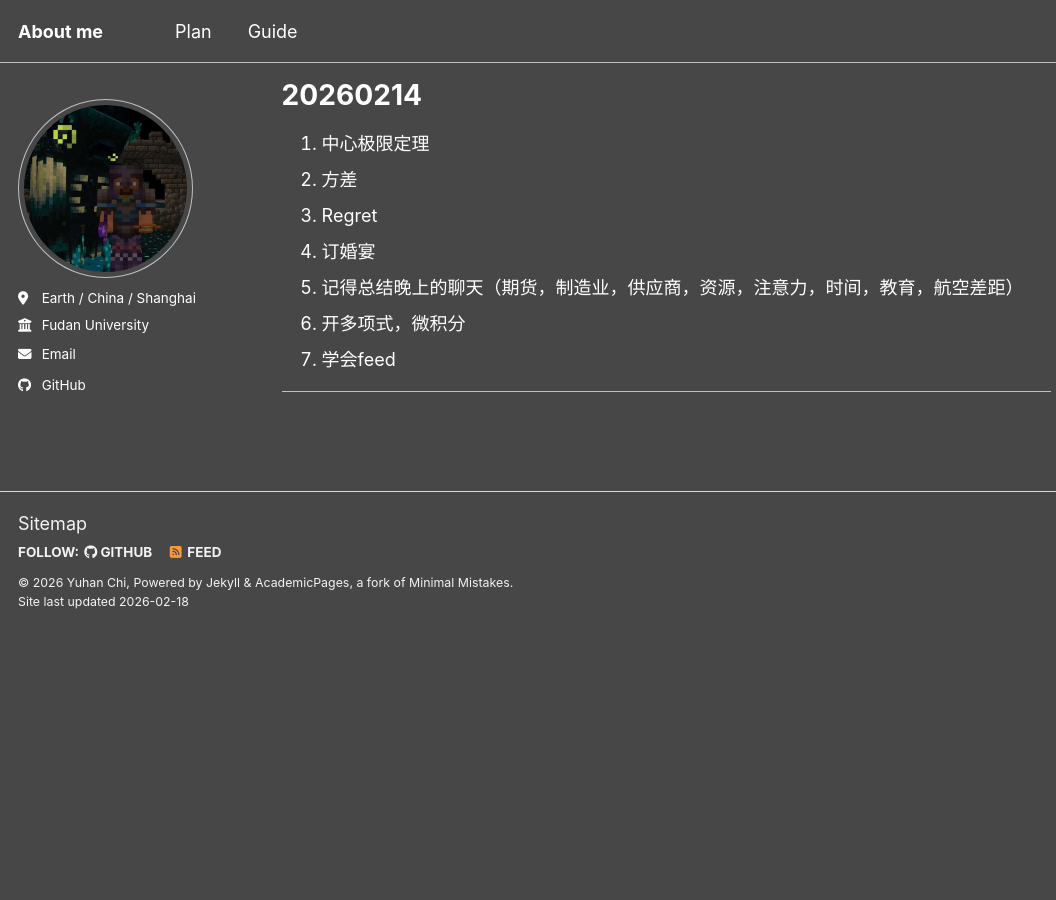
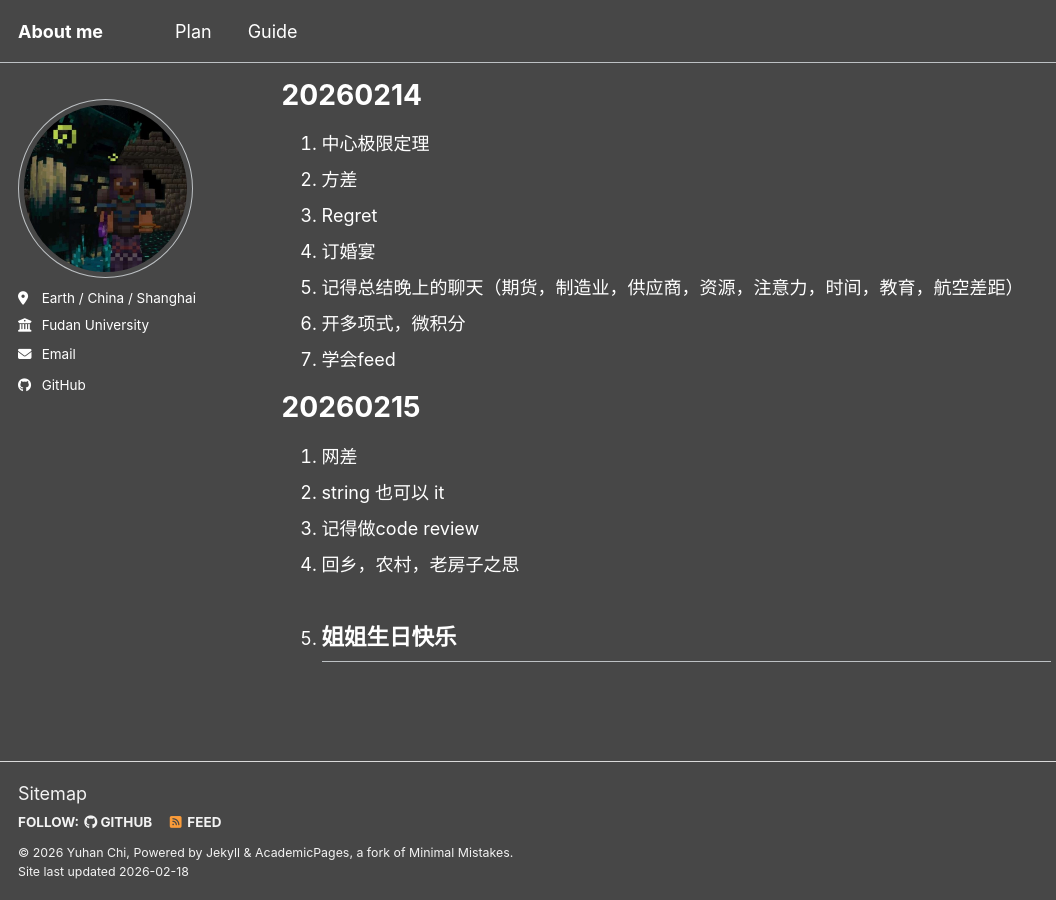
Before and after one commit to Chi-Shan0707/Chi-Shan0707.github.io, a Jekyll site: the page built from _pages/review.md, in a window 1280 px wide and 900 px high, scrolled down 9878 px. Shown: the whole window, without its empty margins (0-1056 px from the left). Built offline with Jekyll 4.4.1, drawn with Linux system fonts in a browser that asks for light colours; a script bundle is joined from its source files by our own code; library files that are not in the unit come from our copies; before the commit the page ends 10508 px from its top, so only the background shows below that.

Commit message:
review: 20260215

```diff
--- a/_pages/review.md
+++ b/_pages/review.md
@@ -301,4 +301,10 @@ redirect_from:
 6. 开多项式，微积分
 7. 学会feed
 
+# 20260215
+1. 网差
+2. string 也可以 it
+3. 记得做code review
+4. 回乡，农村，老房子之思
+5. 姐姐生日快乐
 ---
```
